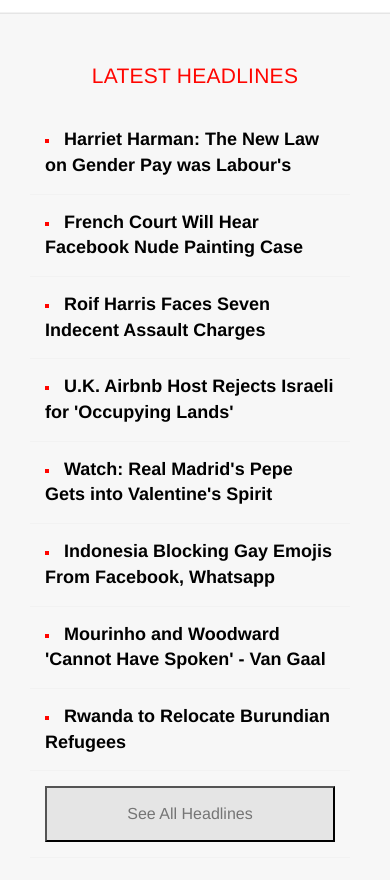
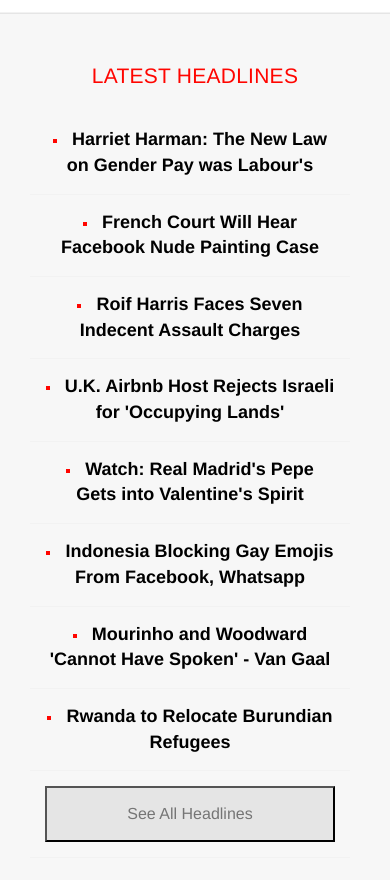
Before and after one commit to j-lindsey/newsweekClone, a plain HTML site: page index.html in a window 390 px wide. Shown: the part 1923-2803 px from the top of the page. Drawn offline with Linux system fonts and the light colour scheme.

Commit message:
fixed bullet centering

```diff
--- a/css/sidebar.css
+++ b/css/sidebar.css
@@ -74,6 +74,9 @@
         text-align: center;
         font-size: 21px;
     }
+    .list-item{
+        text-align: center;
+    }
 }
 
 @media only screen and (min-width: 1200px) {
```
